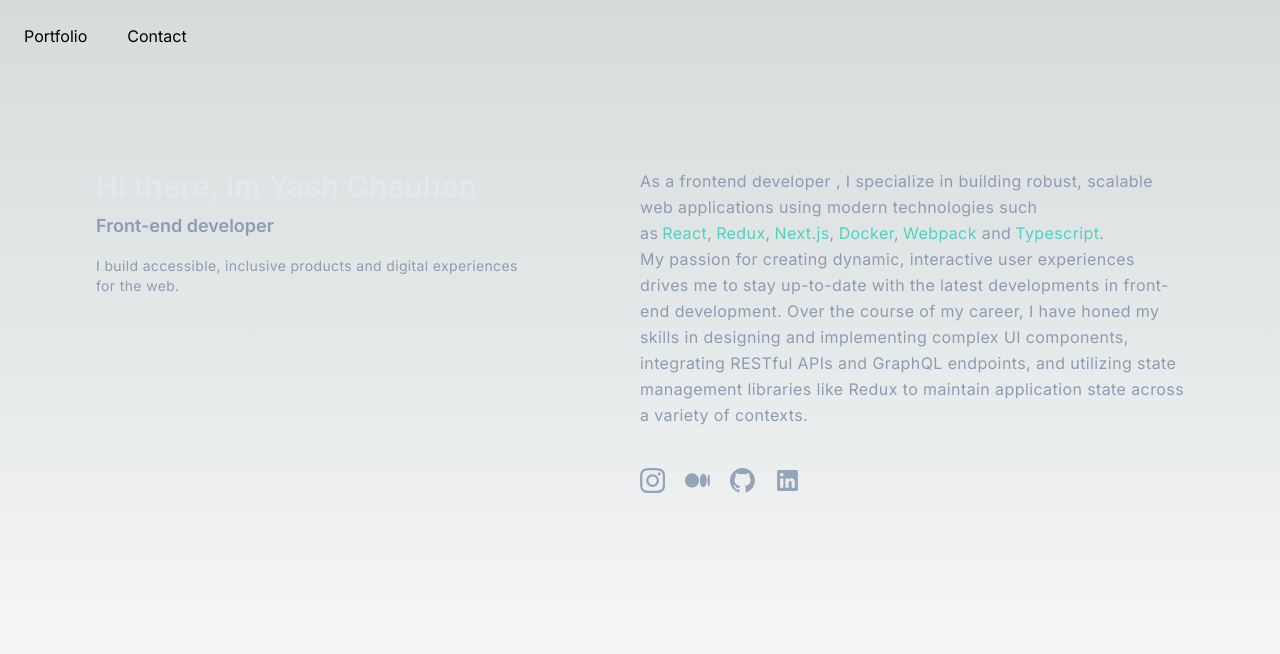
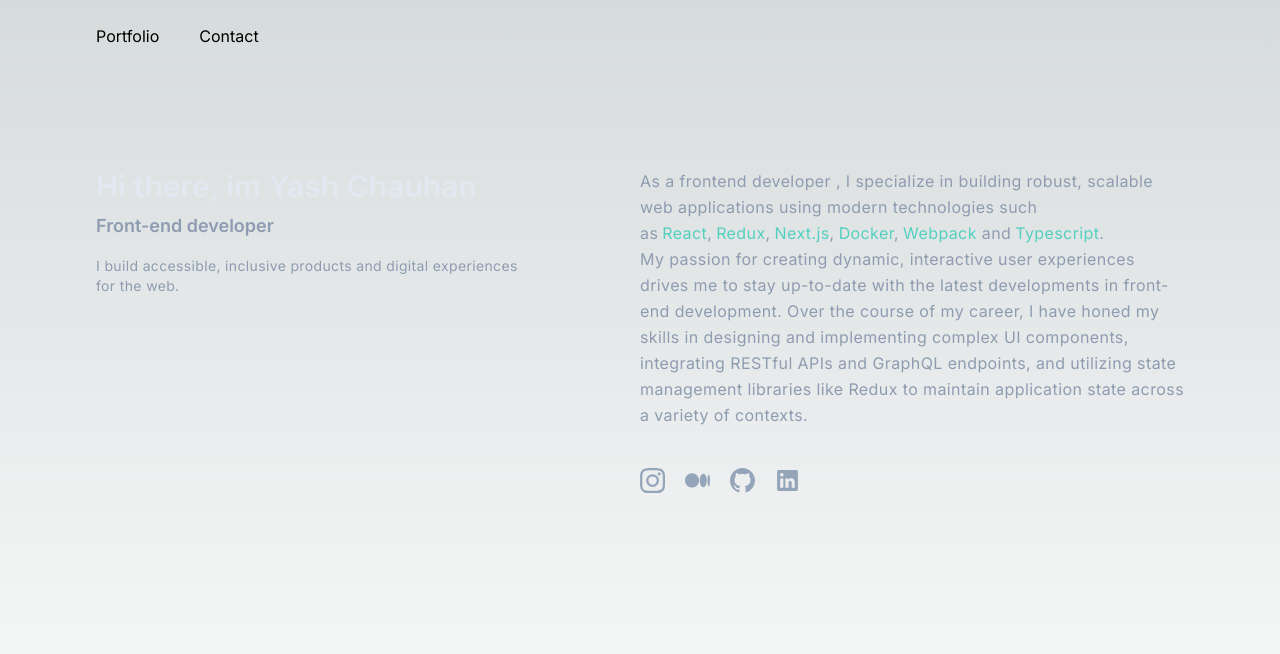
Before and after one commit to YashChauhan858/skords, a Next.js app: page / in a window 1280 px wide. Shown: the top 654 px of the page. Built offline with nearby package versions, Linux system fonts and the light colour scheme.

Commit message:
Added styling to nav bar

```diff
--- a/src/components/Nav/Nav.tsx
+++ b/src/components/Nav/Nav.tsx
@@ -2,12 +2,12 @@ import Link from "next/link";
 
 const Nav = () => {
   return (
-    <nav className=" p-6">
+    <nav className="p-6 px-24">
       <ul className="flex gap-10">
-        <li className="select-none cursor-pointer">
+        <li className="select-none cursor-pointer hover:text-badgeText transition-all duration-200">
           <Link href={"/portfolio"}>Portfolio</Link>
         </li>
-        <li className="select-none cursor-pointer">
+        <li className="select-none cursor-pointer hover:text-badgeText transition-all duration-200">
           <Link href={"/contact"}>Contact</Link>
         </li>
       </ul>
```
